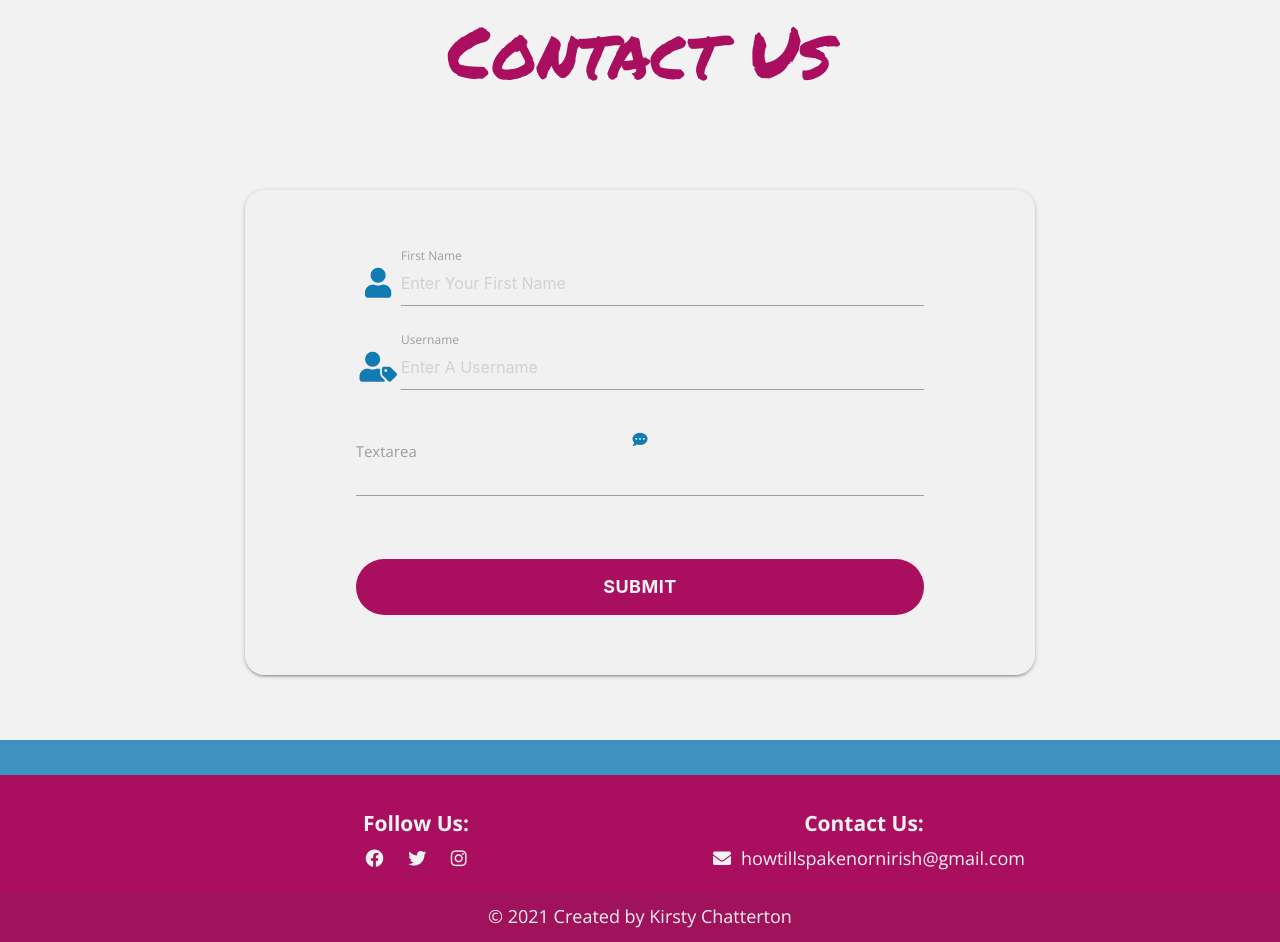
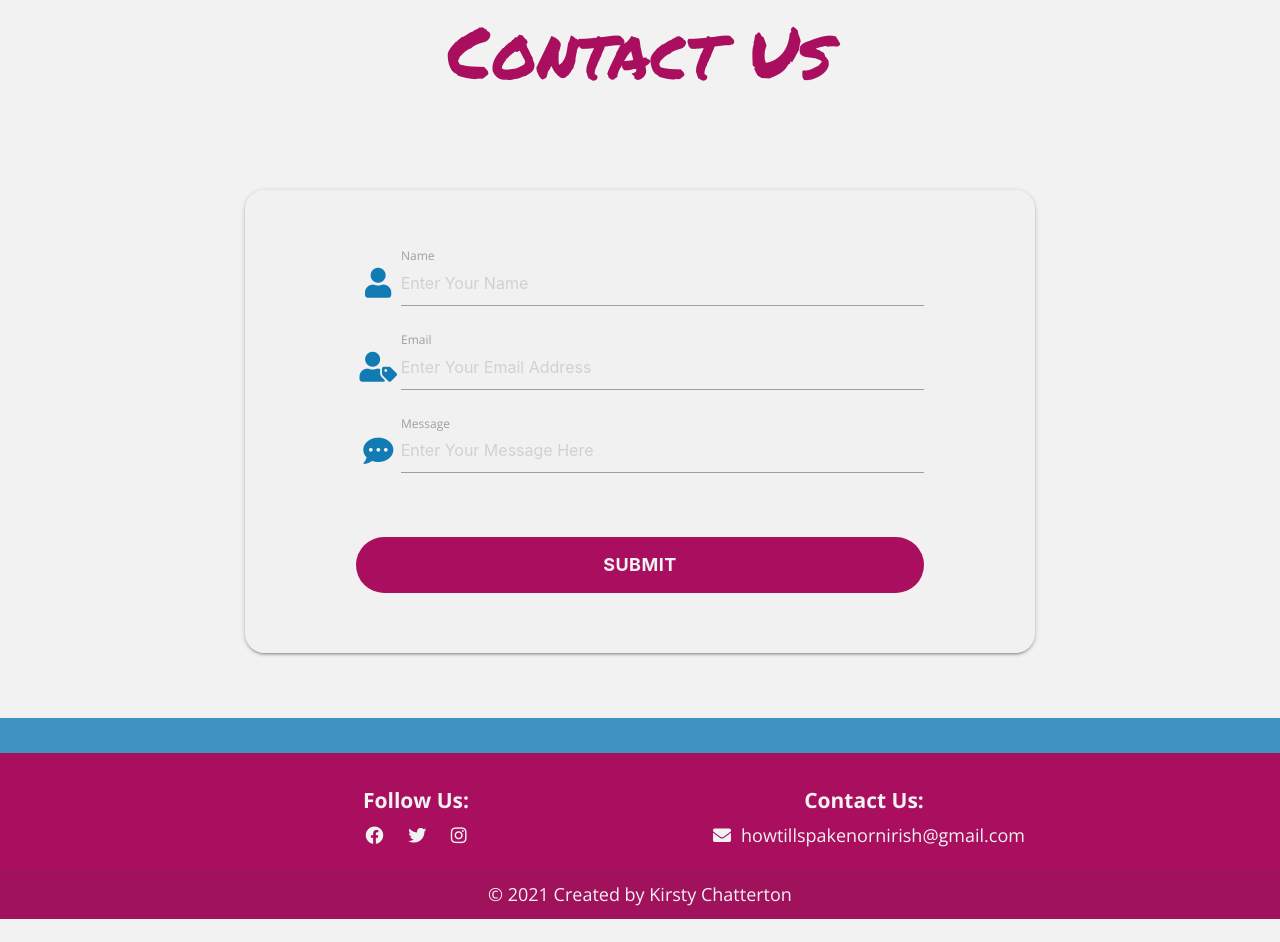
Before and after one commit to Code-Institute-Submissions/how-till-spake-norn-irish, a Flask app: page /contact-us in a window 1280 px wide. Shown: the part 83-1025 px from the top of the page. After the commit the page ends 1002 px from the top, so only its background shows below. Run offline with Flask 2, Linux system fonts and the light colour scheme; some libraries are stand-ins or nearby versions.

Commit message:
update form input fields in contact.html template

```diff
--- a/templates/contact.html
+++ b/templates/contact.html
@@ -20,24 +20,24 @@
                 <!-- Name -->
                 <div class="input-field">
                     <i class="fas fa-user prefix"></i>
-                    <input placeholder="Enter Your First Name" id="first_name" name="first_name" type="text"
-                        class="validate" required>
-                    <label for="first_name">First Name</label>
+                    <input placeholder="Enter Your Name" id="name" name="name" type="text" class="validate" required>
+                    <label for="name">Name</label>
                 </div>
 
                 <!-- Email -->
                 <div class="input-field">
                     <i class="fas fa-user-tag prefix"></i>
-                    <input placeholder="Enter A Username" id="username" name="username" type="text" minlength="5"
-                        class="validate" required>
-                    <label for=" username">Username</label>
+                    <input placeholder="Enter Your Email Address" id="email" name="email" type="email" class="validate"
+                        required>
+                    <label for="email">Email</label>
                 </div>
 
                 <!-- Message -->
                 <div class="input-field">
-                    <i class="fas fa-comment-dots"></i>
-                    <textarea id="textarea" class="materialize-textarea"></textarea>
-                    <label for="textarea">Textarea</label>
+                    <i class="fas fa-comment-dots prefix"></i>
+                    <textarea placeholder="Enter Your Message Here" id="textarea"
+                        class="materialize-textarea"></textarea>
+                    <label for="textarea">Message</label>
                 </div>
 
                 <!-- Submit Button -->
```
